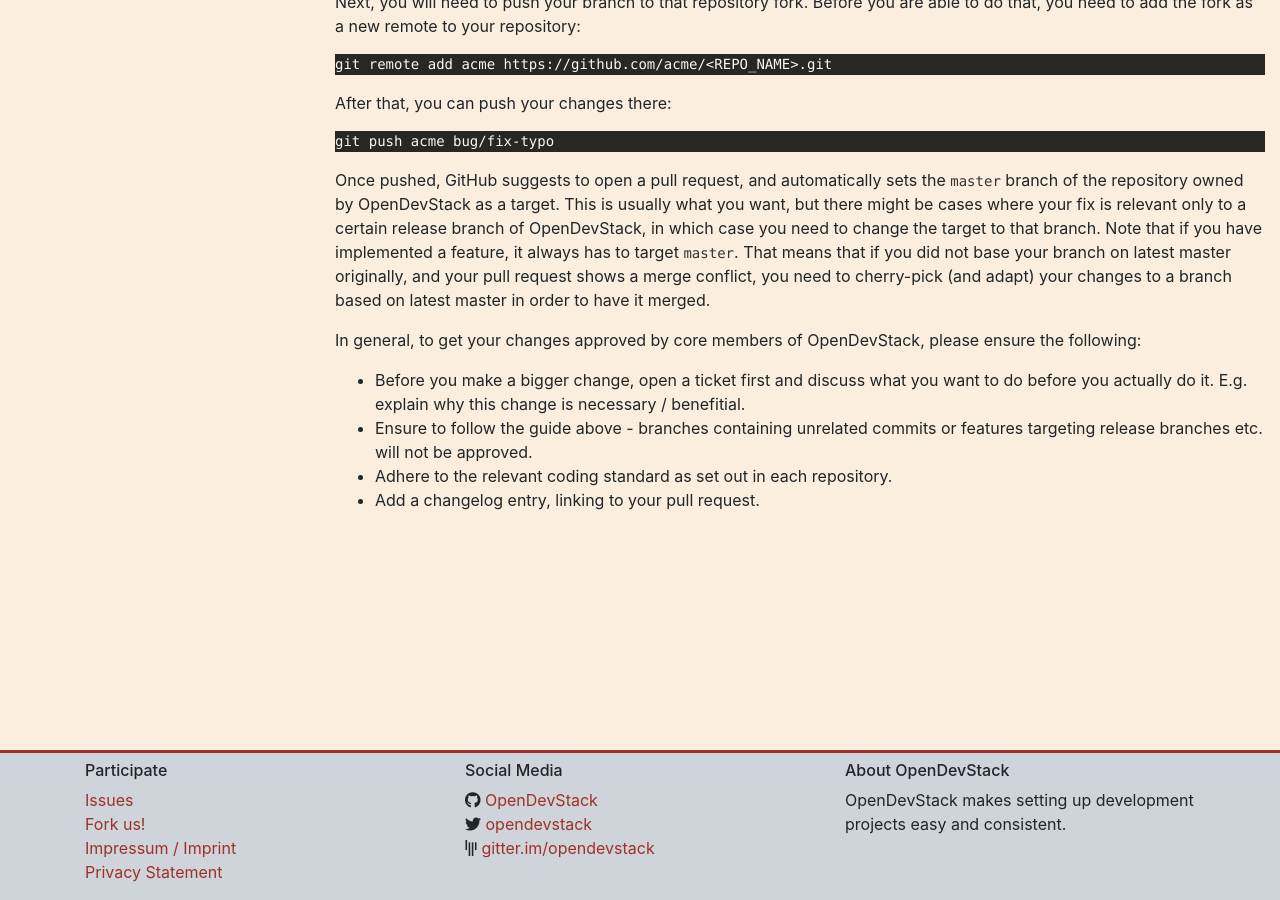
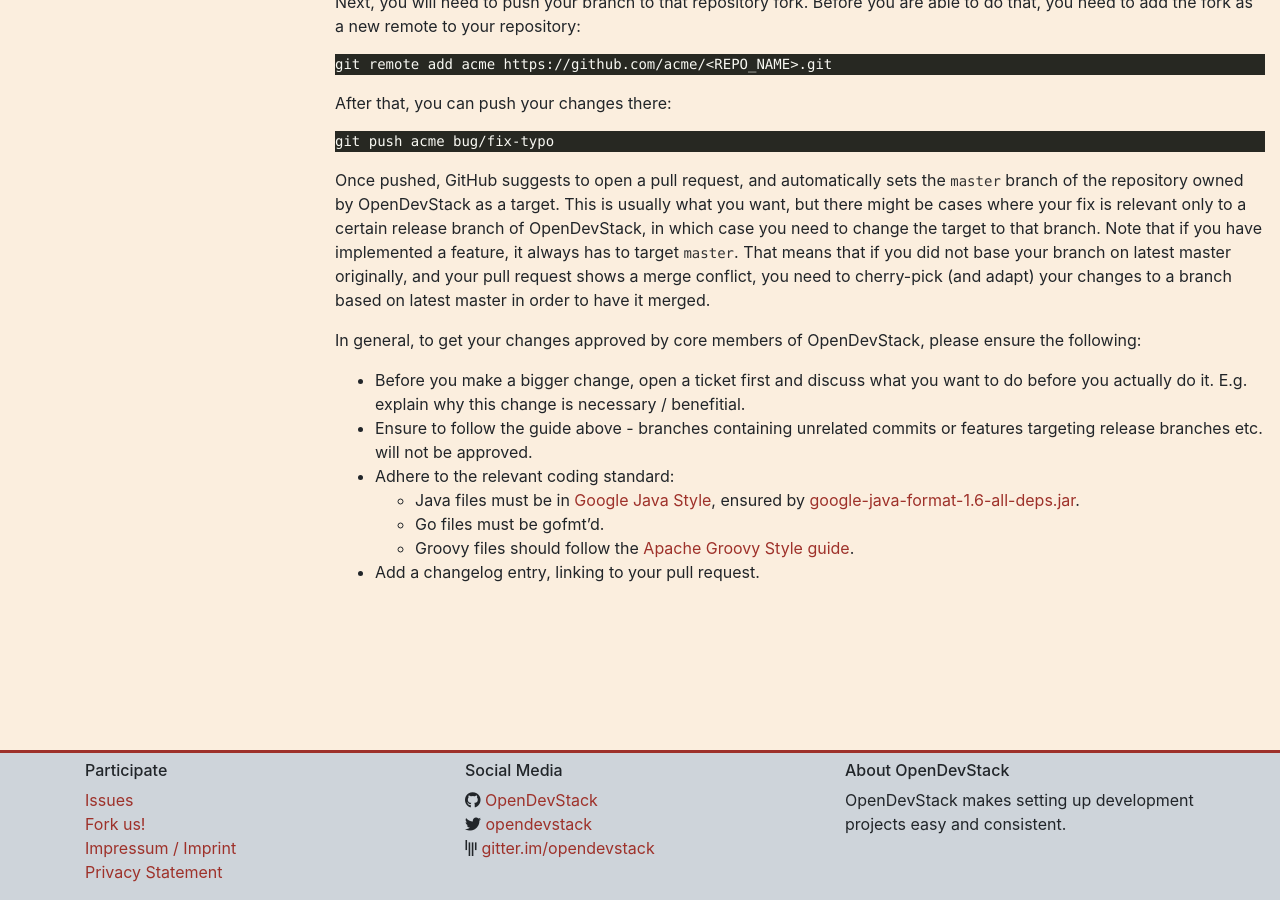
Before and after one commit to opendevstack/opendevstack.github.io, a Jekyll site: the page built from doc/development-guide.md, in a window 1280 px wide and 900 px high, scrolled down 1728 px. Built offline with Jekyll 4.4.1, drawn with Linux system fonts in a browser that asks for light colours; our own code applies the rules of GitHub Pages for plain Markdown files.

Commit message:
Document coding styles
Closes #23.

```diff
--- a/doc/development-guide.md
+++ b/doc/development-guide.md
@@ -96,5 +96,9 @@
   to do before you actually do it. E.g. explain why this change is necessary / benefitial.
 * Ensure to follow the guide above - branches containing unrelated commits or
   features targeting release branches etc. will not be approved.
-* Adhere to the relevant coding standard as set out in each repository.
+* Adhere to the relevant coding standard:
+    * Java files must be in [Google Java Style](https://google.github.io/styleguide/javaguide.html),
+      ensured by [google-java-format-1.6-all-deps.jar](https://github.com/google/google-java-format).
+    * Go files must be gofmt'd.
+    * Groovy files should follow the [Apache Groovy Style guide](http://groovy-lang.org/style-guide.html).
 * Add a changelog entry, linking to your pull request.
```
